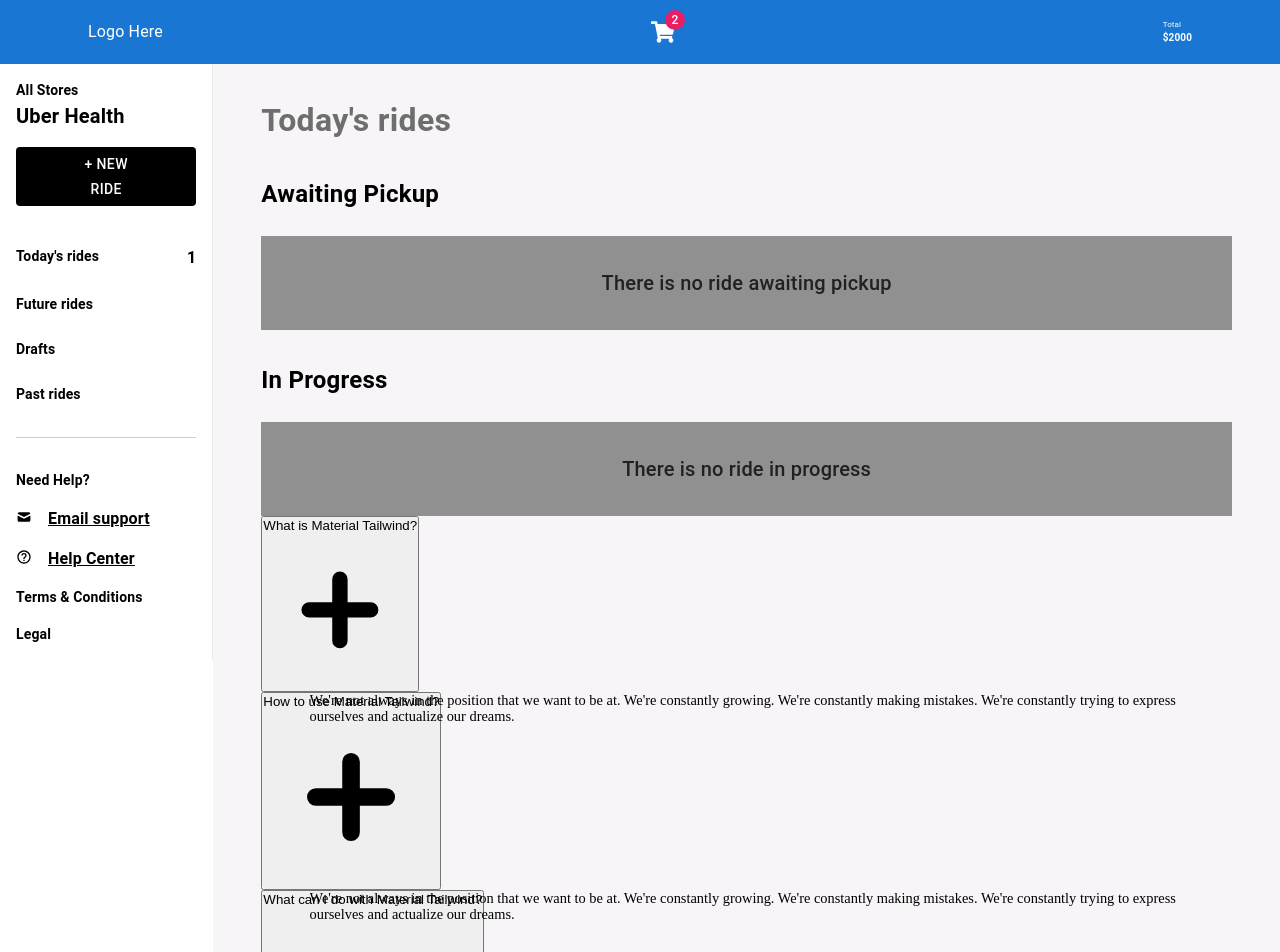
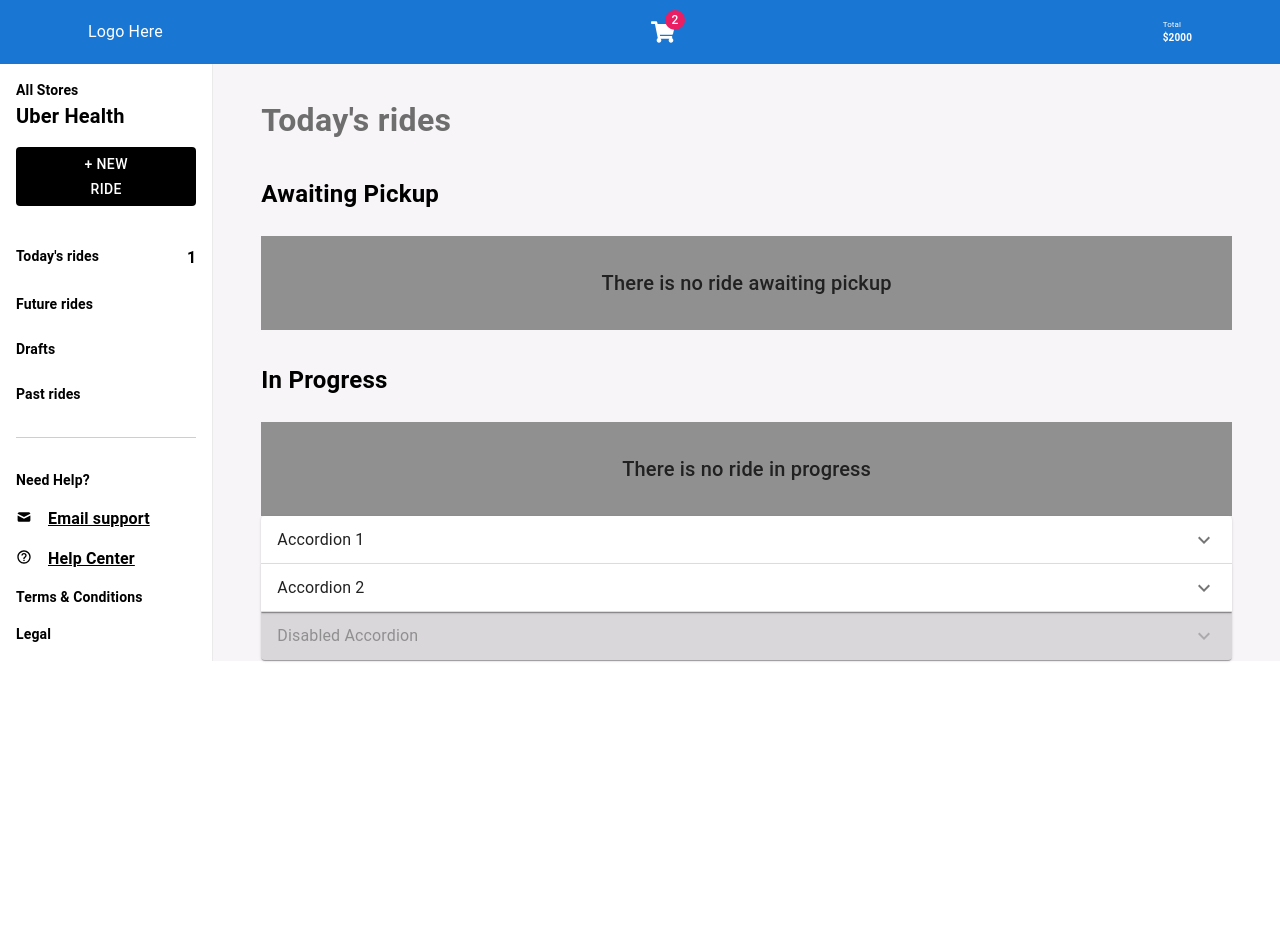
Before and after one commit to usmanjhumri/Dashboard, a React (Vite) app: page / in a window 1280 px wide. Shown: the top 952 px of the page. After the commit the page ends 800 px from the top, so only its background shows below. Built offline with nearby package versions, Linux system fonts and the light colour scheme.

Commit message:
updated accordian

```diff
--- a/src/component/Home/Accordian.jsx
+++ b/src/component/Home/Accordian.jsx
@@ -1,51 +1,54 @@
-import React from "react";
-import {
-    Accordion,
-    AccordionHeader,
-    AccordionBody,
-} from "@material-tailwind/react";
 
-const CUSTOM_ANIMATION = {
-    mount: { scale: 1 },
-    unmount: { scale: 0.9 },
-};
+import Accordion from '@mui/material/Accordion';
+import AccordionSummary from '@mui/material/AccordionSummary';
+import AccordionDetails from '@mui/material/AccordionDetails';
+import Typography from '@mui/material/Typography';
+import ExpandMoreIcon from '@mui/icons-material/ExpandMore';
 
 const AccordiansData = () => {
-    const [open, setOpen] = React.useState(0);
-
-    const handleOpen = (value) => setOpen(open === value ? 0 : value);
-
     return (
-        <>
-            <Accordion open={open === 1} animate={CUSTOM_ANIMATION}>
-                <AccordionHeader onClick={() => handleOpen(1)}>What is Material Tailwind?</AccordionHeader>
-                <AccordionBody>
-                    We&apos;re not always in the position that we want to be at. We&apos;re constantly
-                    growing. We&apos;re constantly making mistakes. We&apos;re constantly trying to express
-                    ourselves and actualize our dreams.
-                </AccordionBody>
+        <div>
+            <Accordion>
+                <AccordionSummary
+                    expandIcon={<ExpandMoreIcon />}
+                    aria-controls="panel1a-content"
+                    id="panel1a-header"
+                >
+                    <Typography>Accordion 1</Typography>
+                </AccordionSummary>
+                <AccordionDetails>
+                    <Typography>
+                        Lorem ipsum dolor sit amet, consectetur adipiscing elit. Suspendisse
+                        malesuada lacus ex, sit amet blandit leo lobortis eget.
+                    </Typography>
+                </AccordionDetails>
             </Accordion>
-            <Accordion open={open === 2} animate={CUSTOM_ANIMATION}>
-                <AccordionHeader onClick={() => handleOpen(2)}>
-                    How to use Material Tailwind?
-                </AccordionHeader>
-                <AccordionBody>
-                    We&apos;re not always in the position that we want to be at. We&apos;re constantly
-                    growing. We&apos;re constantly making mistakes. We&apos;re constantly trying to express
-                    ourselves and actualize our dreams.
-                </AccordionBody>
+            <Accordion>
+                <AccordionSummary
+                    expandIcon={<ExpandMoreIcon />}
+                    aria-controls="panel2a-content"
+                    id="panel2a-header"
+                >
+                    <Typography>Accordion 2</Typography>
+                </AccordionSummary>
+                <AccordionDetails>
+                    <Typography>
+                        Lorem ipsum dolor sit amet, consectetur adipiscing elit. Suspendisse
+                        malesuada lacus ex, sit amet blandit leo lobortis eget.
+                    </Typography>
+                </AccordionDetails>
             </Accordion>
-            <Accordion open={open === 3} animate={CUSTOM_ANIMATION}>
-                <AccordionHeader onClick={() => handleOpen(3)}>
-                    What can I do with Material Tailwind?
-                </AccordionHeader>
-                <AccordionBody>
-                    We&apos;re not always in the position that we want to be at. We&apos;re constantly
-                    growing. We&apos;re constantly making mistakes. We&apos;re constantly trying to express
-                    ourselves and actualize our dreams.
-                </AccordionBody>
+            <Accordion disabled>
+                <AccordionSummary
+                    expandIcon={<ExpandMoreIcon />}
+                    aria-controls="panel3a-content"
+                    id="panel3a-header"
+                >
+                    <Typography>Disabled Accordion</Typography>
+                </AccordionSummary>
             </Accordion>
-        </>
+        </div>
     );
 }
+
 export default AccordiansData
--- a/src/main.jsx
+++ b/src/main.jsx
@@ -2,6 +2,7 @@ import React from 'react'
 import ReactDOM from 'react-dom/client'
 import App from './App.jsx'
 import './index.css'
+import "@material-tailwind/react";
 import { BrowserRouter } from 'react-router-dom'
 
 ReactDOM.createRoot(document.getElementById('root')).render(
```
Also changed, not shown: src/tailwind.config.js (added, +9 -0 lines).
